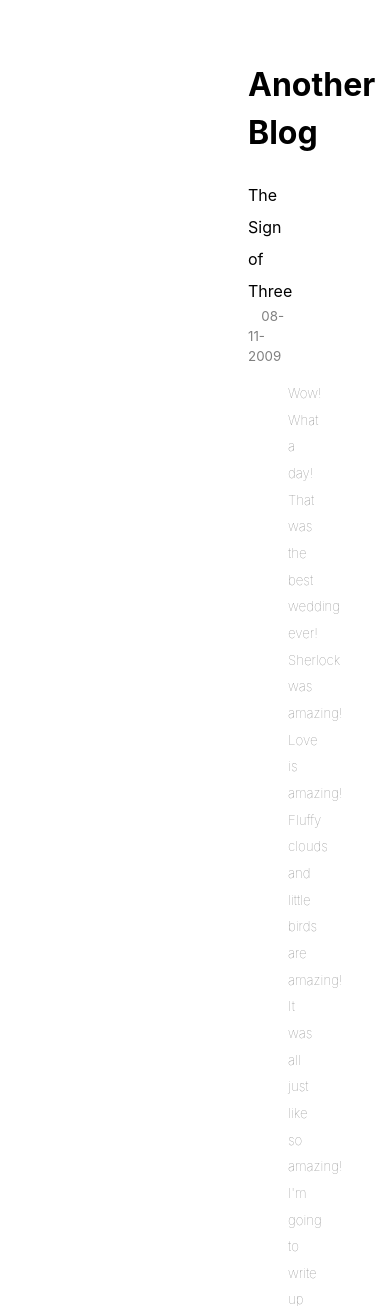
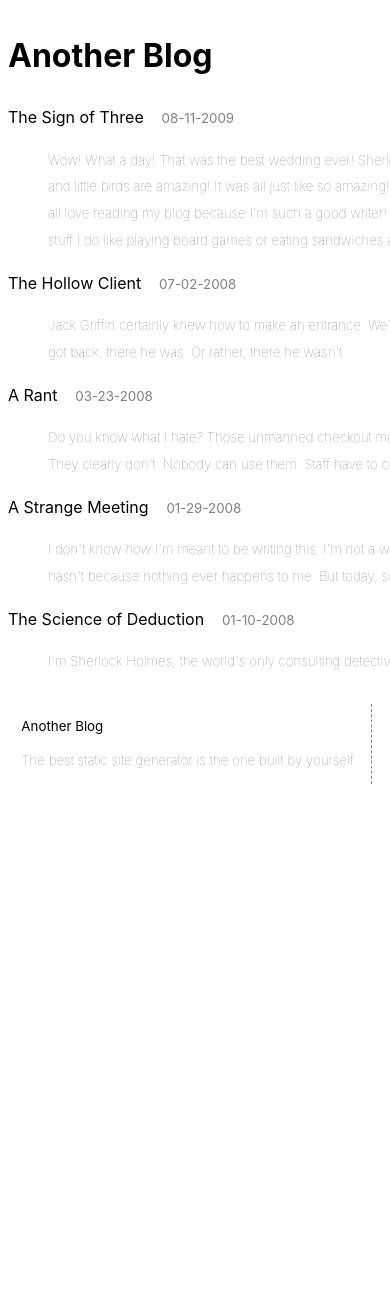
Before and after one commit to miyuchina/ipsum-lorem, a Flask app: page / in a window 390 px wide; the page is wider, and only the part inside the window is pictured. Shown: the top 1306 px of that part. After the commit the page ends 784 px from the top of that part, so only its background shows below. Run offline with Flask 2, Linux system fonts and the light colour scheme; some libraries are stand-ins or nearby versions.

Commit message:
basic responsive design

```diff
--- a/static/css/index.css
+++ b/static/css/index.css
@@ -4,7 +4,8 @@ body {
 }
 
 div.container {
-  padding: 2em 15em 2em 15em;
+  margin: 2em auto;
+  width: 700px;
 }
 
 ul {
@@ -51,6 +52,7 @@ ul a {
   border-style: dashed;
   border-width: 0px 1px 0px 0px;
   border-color: gray;
+  margin-left: 1em;
 }
 
 #author-info {
--- a/static/css/post.css
+++ b/static/css/post.css
@@ -10,7 +10,8 @@ body {
 }
 
 div.container {
-  padding: 2em 15em 2em 15em;
+  margin: 2em auto;
+  width: 700px;
 }
 
 img {
@@ -47,6 +48,7 @@ img {
   border-style: dashed;
   border-width: 0px 1px 0px 0px;
   border-color: gray;
+  margin-left: 1em;
 }
 
 #author-info {
--- a/templates/css/default/index.css
+++ b/templates/css/default/index.css
@@ -4,7 +4,8 @@ body {
 }
 
 div.container {
-  padding: 2em 15em 2em 15em;
+  margin: 2em auto;
+  width: 700px;
 }
 
 ul {
@@ -51,6 +52,7 @@ ul a {
   border-style: dashed;
   border-width: 0px 1px 0px 0px;
   border-color: gray;
+  margin-left: 1em;
 }
 
 #author-info {
--- a/templates/css/default/post.css
+++ b/templates/css/default/post.css
@@ -10,7 +10,8 @@ body {
 }
 
 div.container {
-  padding: 2em 15em 2em 15em;
+  margin: 2em auto;
+  width: 700px;
 }
 
 img {
@@ -47,6 +48,7 @@ img {
   border-style: dashed;
   border-width: 0px 1px 0px 0px;
   border-color: gray;
+  margin-left: 1em;
 }
 
 #author-info {
```
